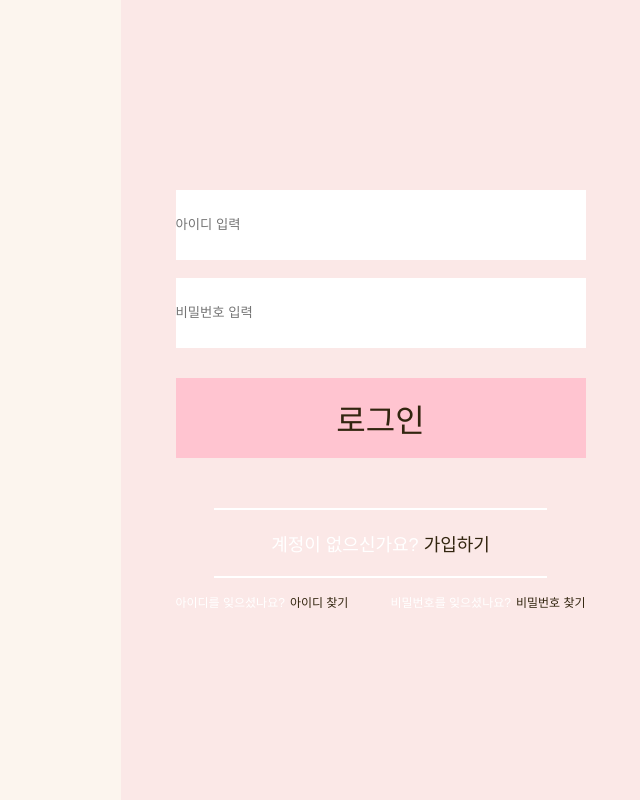
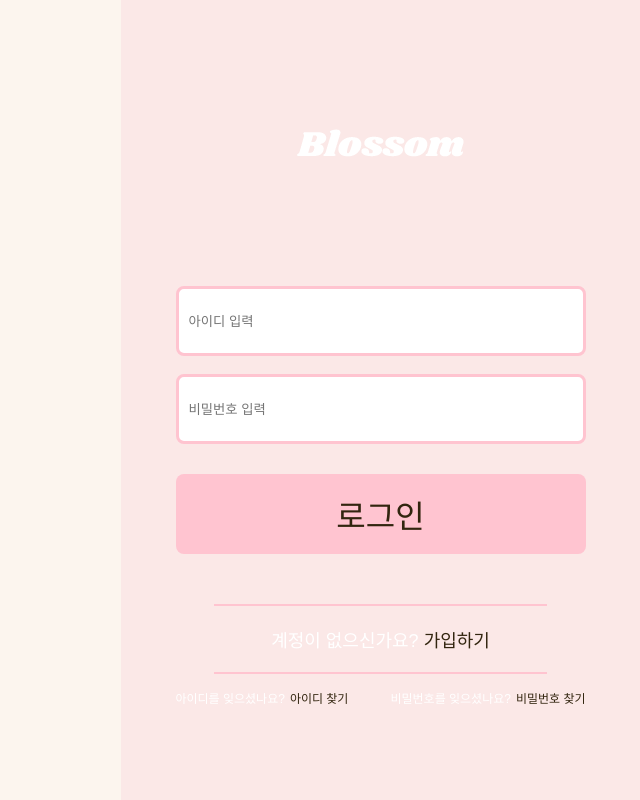
Before and after one commit to Stageus/blossom-react, a React (Create React App) app: page /login in a window 1280 px wide. Shown: the whole page, without its empty margins (640-1280 px from the left). Built offline with nearby package versions, Linux system fonts and the light colour scheme.

Commit message:
Fix: login 관련 style 수정

```diff
--- a/src/components/Auth/Login/LoginForm.js
+++ b/src/components/Auth/Login/LoginForm.js
@@ -18,8 +18,17 @@ const LoginForm = () => {
     <>
       {/* 로그인 Input Field (아이디, 비밀번호) */}
       <FlexBox $dir="col" $row="between" $width="25.625rem" $height="9.875rem">
-        <InputField inputRef={idRef} placeholderMessage="아이디 입력" />
         <InputField
+          padding="0 0 0 10px"
+          border="3px solid #FFC4D0"
+          borderRadius="8px"
+          inputRef={idRef}
+          placeholderMessage="아이디 입력"
+        />
+        <InputField
+          padding="0 0 0 10px"
+          border="3px solid #FFC4D0"
+          borderRadius="8px"
           inputRef={passwordRef}
           type="password"
           placeholderMessage="비밀번호 입력"
@@ -44,6 +53,7 @@ const LoginForm = () => {
         $width="25.625rem"
         $height="5rem"
         $margin="30px 0 50px 0"
+        $borderRadius="8px"
         ref={submitRef}
         onClick={handleLogin}
       >
--- a/src/components/Common/InputField.js
+++ b/src/components/Common/InputField.js
@@ -11,6 +11,9 @@ const InputField = ({
   width,
   height,
   margin,
+  padding,
+  border,
+  borderRadius,
   style,
   hasLabel,
   labelMessage,
@@ -67,15 +70,7 @@ const InputField = ({
 
   return (
     <>
-      {/* haeLabel : true or false */}
-      {/* labelMessage : String */}
       {hasLabel && <Label $fontSize={fontSize}>{labelMessage}</Label>}
-
-      {/* inputType : phone or else */}
-      {/* type : text, password or email, etc. */}
-      {/* placeholderMessage : String */}
-      {/* disabled : true or false */}
-      {/* onChane, onBlur : Funtion */}
       {inputType === "phone" ? (
         <FlexBox
           $row="between"
@@ -96,6 +91,9 @@ const InputField = ({
           $width={width}
           $height={height}
           $margin={margin}
+          $padding={padding}
+          $border={border}
+          $borderRadius={borderRadius}
           ref={inputRef}
           type={type}
           {...(type === "date" ? { max: currentDate } : {})}
--- a/src/pages/Login.js
+++ b/src/pages/Login.js
@@ -1,10 +1,12 @@
 import React from "react";
 import { Link } from "react-router-dom";
 
-// ===== styles import ====
+// ===== styles & img import ====
 import FlexBox from "../styles/FlexStyle";
 import { Div } from "../styles/LayoutStyle";
 import { Span } from "../styles/TextStyle";
+import { Img } from "../styles/ImgStyle";
+import Logo from "../assets/images/blossom.png";
 // ===== components import =====
 import LoginForm from "../components/Auth/Login/LoginForm";
 
@@ -14,12 +16,17 @@ const Login = () => {
     <FlexBox $row="end" $width="100%">
       <FlexBox
         $dir="col"
-        $row="center"
+        $row="evenly"
         $col="center"
         $width="32.438rem"
-        $height="100vh;"
+        $height="100vh"
         $backgroundColor="#FBE8E7"
       >
+        <FlexBox>
+          <Img src={Logo} />
+        </FlexBox>
+
+        <FlexBox $dir="col">
           {/* 로그인 Form */}
           <LoginForm />
 
@@ -29,11 +36,11 @@ const Login = () => {
             <Div
               $width="20.813rem"
               $textAlign="center"
-            $borderTop="2px solid white"
-            $borderBottom="2px solid white"
+              $borderTop="2px solid #FFC4D0"
+              $borderBottom="2px solid #FFC4D0"
               $padding="20px 0 20px 0"
             >
-            <Span $margin="0 5px 0 0" $textColor="#FFFFFF">
+              <Span $margin="0 5px 0 0" $textColor="#FFF">
                 계정이 없으신가요?
               </Span>
               <Link to="/signup">
@@ -66,6 +73,7 @@ const Login = () => {
           </FlexBox>
         </FlexBox>
       </FlexBox>
+    </FlexBox>
   );
 };
 
--- a/src/styles/InputStyle.js
+++ b/src/styles/InputStyle.js
@@ -14,6 +14,7 @@ export const Input = styled.input`
 
   /* border */
   border: ${(props) => props.$border || "0"};
+  border-radius: ${(props) => props.$borderRadius || "0"};
 
   box-sizing: border-box;
 `;
@@ -32,6 +33,7 @@ export const TextArea = styled.textarea`
 
   /* border */
   border: ${(props) => props.$border || "0"};
+  border-radius: ${(props) => props.$borderRadius || "0"};
 
   box-sizing: border-box;
 `;
```
Also changed, not shown: src/assets/images/blossom.png (added). Lines whose indentation alone changed are shown as unchanged.
